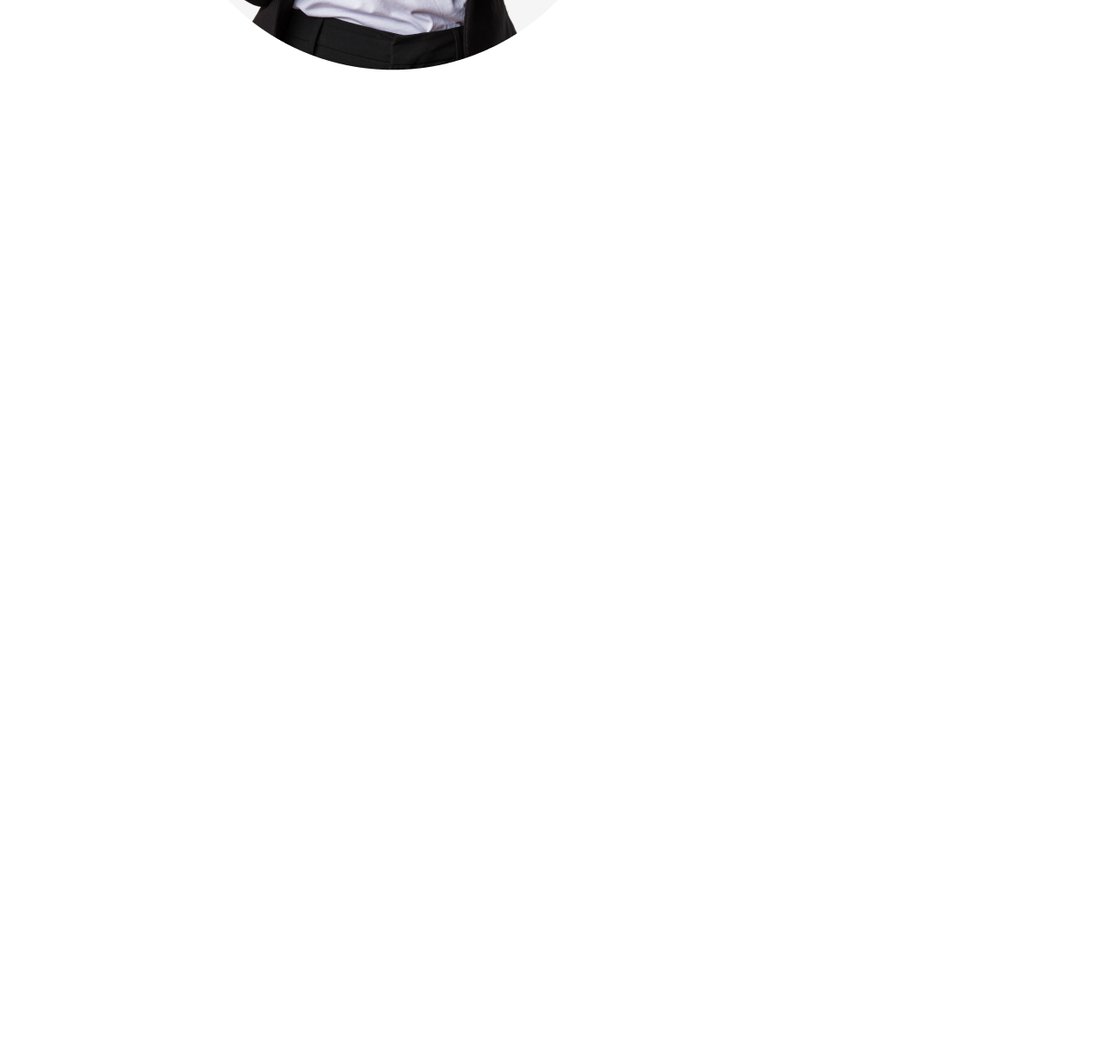
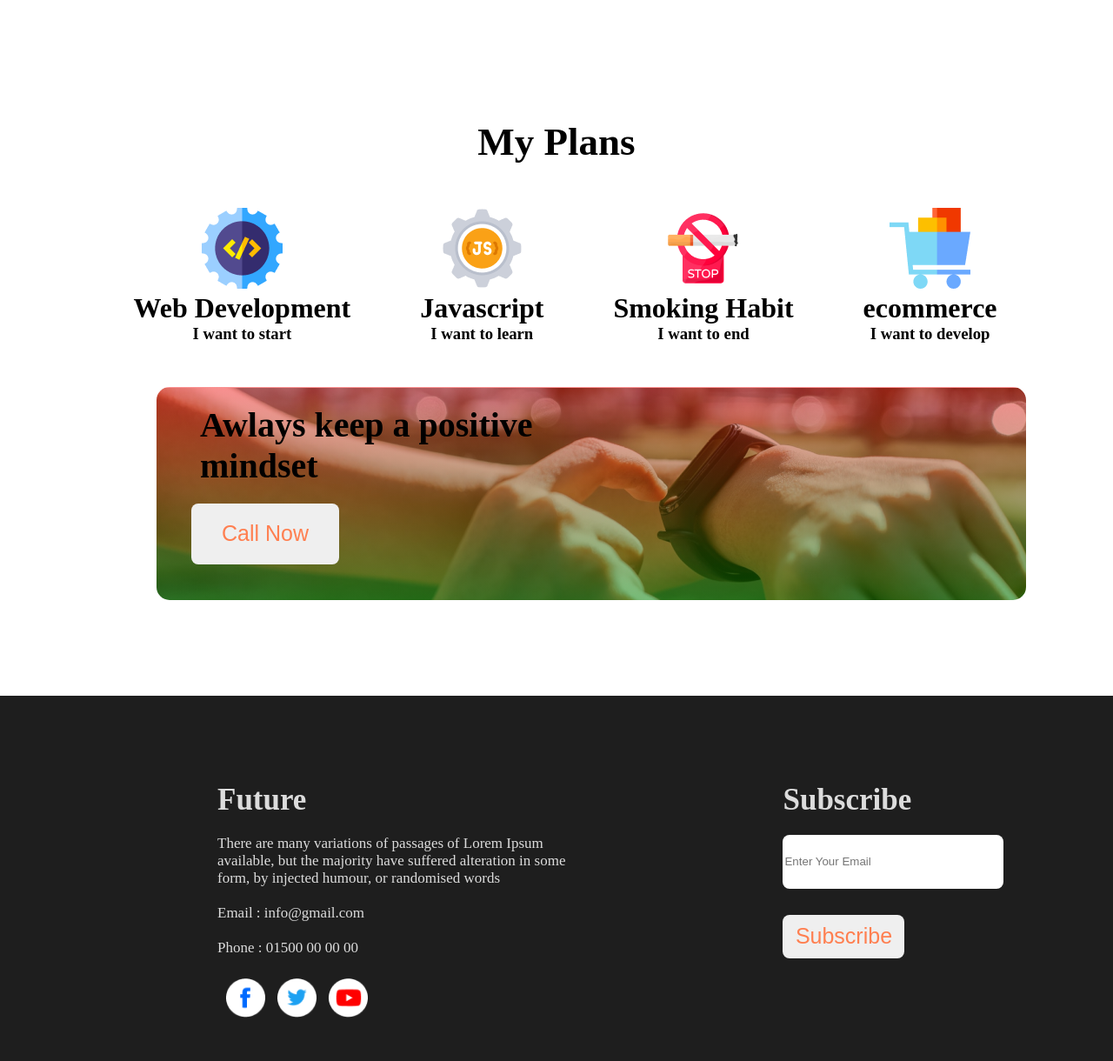
Before and after one commit to masudra/my-assignment1, a plain HTML site: page index.html in a window 1280 px wide. Shown: the part 1412-2632 px from the top of the page at 87% size. Before the commit the page ends 1662 px from the top, so only its background shows below. Drawn offline with Linux system fonts and the light colour scheme.

Commit message:
last commit

```diff
--- a/index.html
+++ b/index.html
@@ -29,12 +29,11 @@
     <!-- 2nd main  div -->
 
     <div id="main-div-2nd" >
-        <div >
-            <img src="images/person.png" alt="">
-
+        <div id="main-div-2nd-2" >
+            <img id="person" src="images/person.png" alt="">
         </div>
         <div id="child-div">
-            <h1 id="secend-h1">My failures of
+                <h1 id="secend-h1">My failures of
                 previous year</h1>
                 <p id="secend-pragraf">Contrary to popular belief, Lorem Ipsum is not
                     simply random text. It has roots in a piece of
@@ -45,17 +44,91 @@
                     <li> <i class="fa-solid fa-check"></i> Contrary to popular belief, is not
                          simply</l1>
                     <li> <i class="fa-solid fa-check"></i>Contrary to popular belief</li>
-                    <li> <i class="fa-solid fa-check"></i>Contrary to popular , is not simply</li>
-                    <li> <i class="fa-solid fa-check"></i>Contrary to popular belief, is not simply</li>
+                    <li> <i class="fa-solid fa-check"></i>Contrary to popular , is not
+                         simply</li>
+                    <li> <i class="fa-solid fa-check"></i>Contrary to popular belief, is not
+                         simply</li>
                     <li> <i class="fa-solid fa-check"></i>Contrary to popular simply.</li>
                 </ul>
+        </div>
+    </div >
 
 
+     <!--third div  -->
+    <div>
+        <h1 id="third-h1" class>My Plans</h1>
+        <div id="third-div">
+            <div class="third-child-div">
+                <img src="images/icons/web.png">
+                <h1>Web Development</h1>
+                <h3>I want to start</h3>
+            </div>
+
+            <div>
+                <img src="images/icons/js.png">
+                <h1>Javascript</h1>
+                <h3>I want to learn</h3>
+            </div>
+
+            <div>
+                <img src="images/icons/smoke.png">
+                <h1>Smoking Habit</h1>
+                <h3>I want to end</h3>
+            </div>
+
+            <div>
+              <img src="images/icons/ecom.png">
+              <h1>ecommerce</h1>
+              <h3>I want to develop
+            </div>
+
         </div>
-
     </div>
 
 
+     <div id="fourt-div">
+
+        <h1 id="fourth-div-h1">Awlays keep a positive<br>
+            mindset</h1>
+            <button id="secend-button">Call  Now</button>
+    </di>
+    </div>
+
+
+    <!--Last div-->
+<div id="last-div-main">
+    <div id="last-div">
+
+       <div id="last1">
+        <h1 class="last-h1">Future</h1>
+        <p class="last-pragraf">There are many variations of passages of Lorem Ipsum <br>
+            available, but the majority have suffered alteration in some<br>
+            form, by injected humour, or randomised words</p>
+            <p class="last-pragraf">Email : info@gmail.com</p>
+            <p class="last-pragraf">Phone : 01500 00 00 00</p>
+
+            <a>
+                <img  class="ancor" src="images/icons/fb.png" alt="">
+            </a>
+            <a>
+                <img  class="ancor" src="images/icons/twitter.png" alt="">
+            </a>
+            <a>
+                <img class="ancor" src="images/icons/youtube.png" alt="">
+
+            </a>
+
+       </div>
+
+      <div id="last">
+        <h1 class="last-h1">Subscribe</h1>
+        <input id="email" type="email" name="email" placeholder="Enter Your Email"><br>
+        <button id="last-button">Subscribe</button>
+
+       </div>
+
+    </div>
+</div>
 
 
 </body>
--- a/style.css
+++ b/style.css
@@ -48,6 +48,17 @@
     margin:150px ;
     padding: 15px;
 }
+
+#person{
+    height:480px t;
+    width:480px ;
+    background-color: blue,;
+
+
+
+
+
+}
 #secend-h1{
     margin-top: 180px;
     font-size: 40px;
@@ -72,3 +83,94 @@ li{
 #child-div{
     margin-top: 80px;
 }
+#third-div{
+   display: flex;
+   justify-content: center;
+   gap:80px;
+   text-align: center;
+
+}
+.third-child-div{
+    margin-left: 20px;
+}
+#third-h1{
+    text-align: center;
+    margin-bottom: 50px;
+    font-size: 45px;
+}
+#fourt-div{
+    background:linear-gradient(#f5080871,rgba(0, 128, 0, 0.521)) ,url(images/watch.png);
+    height: 245px;
+    width: 1000px;
+    margin-top: 50px;
+    margin-left: 180px;
+    border-radius: 15px;
+}
+#secend-button{
+    font-size: 25px;
+    width:170px;
+    height: 70px;
+    margin-left: 40px;
+    border: none;
+    border-radius: 8px;
+    font-family:sans-serif;
+    color: coral;
+
+}
+#fourth-div-h1{
+    font-size: 40px;
+    padding: 20px;
+    margin-left: 30px;
+}
+/*  last div    */
+#last-div{
+    color: gainsboro;
+    display: flex;
+    margin-top: 110px;
+    gap: 50px;
+
+}
+#last-div-main{
+    width: auto;
+    height:420px ;
+    background-color: rgba(0, 0, 0, 0.884);
+
+}
+.last-h1{
+    margin-top: 100px;
+    font-size:35px ;
+}
+.last-pragraf{
+    margin-top: 20px;
+    font-size: 17px;
+}
+.ancor{
+    margin-top: 25px;
+    width: 45px;
+    height:45px ;
+    margin-left: 10px;
+}
+#last{
+    margin-left: 200px;
+}
+#last1{
+    margin-left: 250px;
+}
+#email{
+    margin-top: 20px;
+    width: 250px;
+    height: 60px;
+    border: none;
+    border-radius: 8px;
+}
+#last-button{
+    height: 50px;
+    width: 140px;
+    margin-top: 30px;
+    font-size: 25px;
+    border: none;
+    border-radius: 8px;
+    color: coral;
+    font-weight: 500;
+    font-family:Arial, Helvetica, sans-serif;
+}
```
